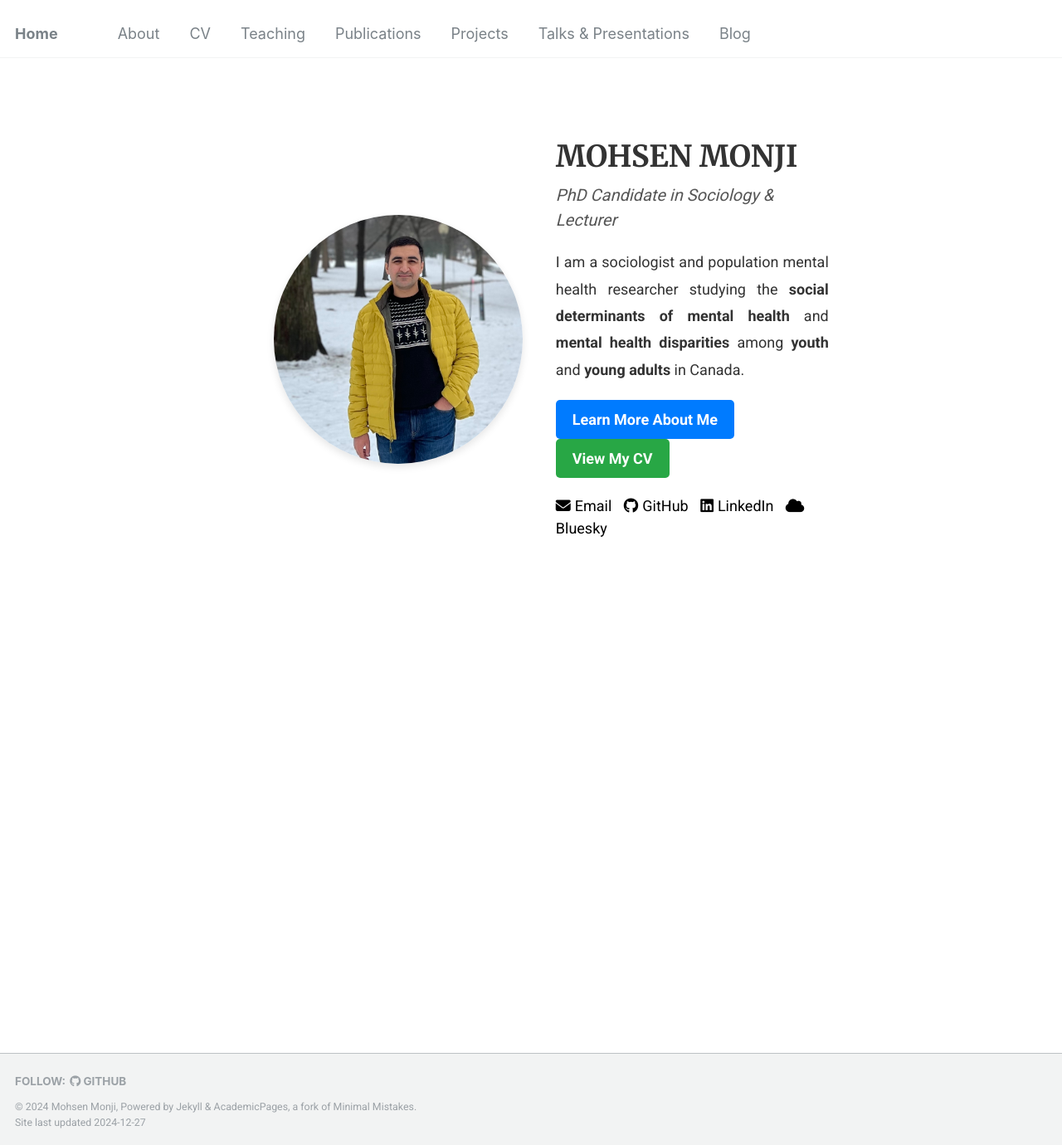
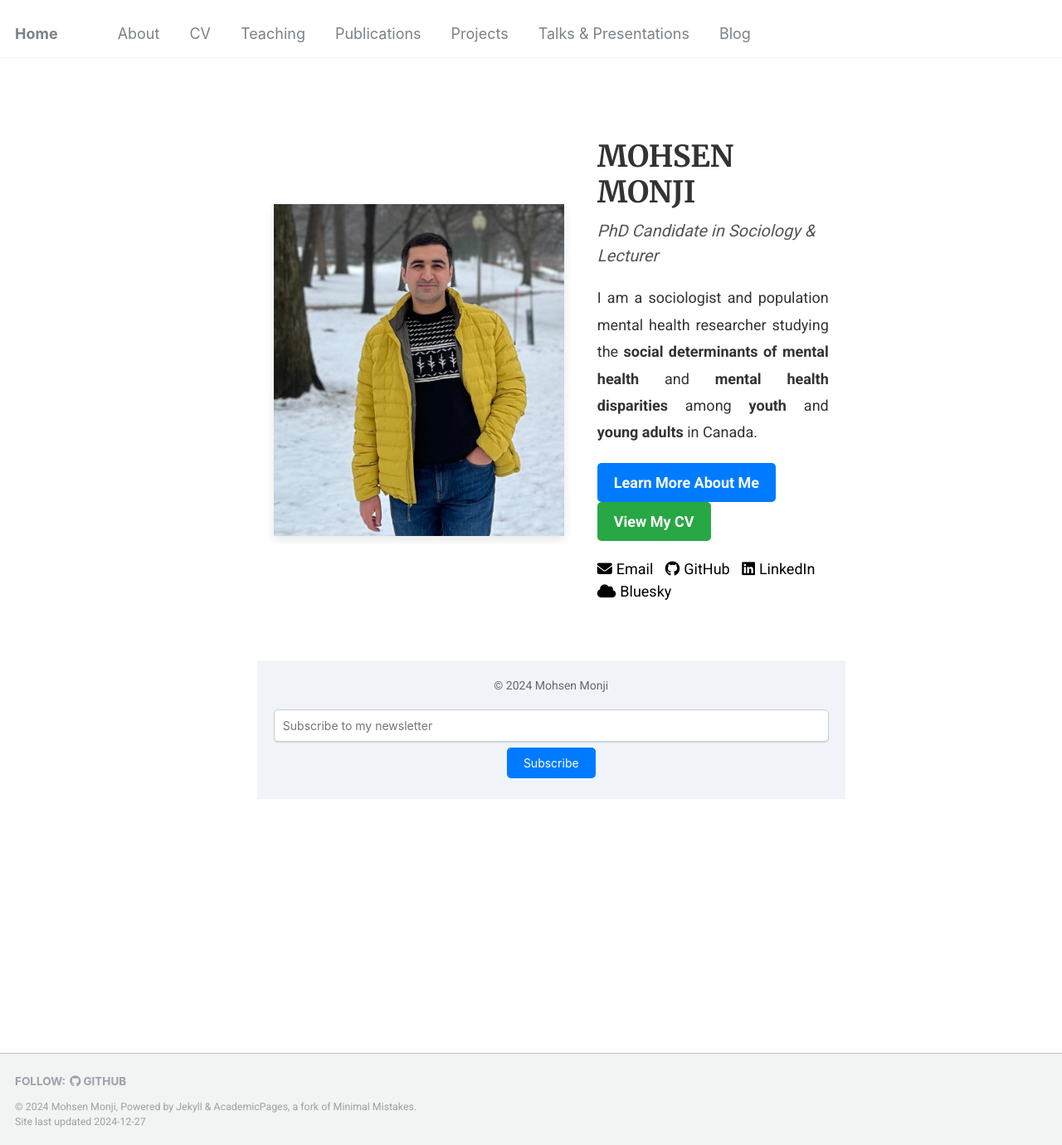
Before and after one commit to Mohsnmonji/mohsnmonji.github.io, a Jekyll site: the page built from _pages/front.md, in a window 1280 px wide and 1380 px high. Shown: the whole window at 83% size. Built offline with Jekyll 4.4.1, drawn with Linux system fonts in a browser that asks for light colours.

Commit message:
Update front.md

```diff
--- a/_pages/front.md
+++ b/_pages/front.md
@@ -10,7 +10,7 @@ hide_avatar: true
   <!-- Profile Image -->
   <div>
     <img src="images/profile.PNG" alt="Profile Picture of Mohsen Monji"
-         style="width: 300px; height: 300px; object-fit: cover; border-radius: 50%; box-shadow: 0px 4px 10px rgba(0, 0, 0, 0.1);">
+         style="width: 350px; height: 400px; object-fit: cover; border-radius: 0; box-shadow: 0px 4px 10px rgba(0, 0, 0, 0.1);">
   </div>
 
   <!-- Text Content -->
@@ -53,3 +53,13 @@ hide_avatar: true
     </div>
   </div>
 </div>
+
+<!-- Footer -->
+<footer style="margin-top: 50px; text-align: center; padding: 20px; background: #f0f4f8;">
+  <p style="font-size: 14px; color: #666;">© 2024 Mohsen Monji</p>
+  <form style="margin-top: 15px;">
+    <input type="email" placeholder="Subscribe to my newsletter"
+           style="padding: 10px; font-size: 14px; border: 1px solid #ccc; border-radius: 5px; margin-right: 10px;">
+    <button style="padding: 10px 20px; font-size: 14px; background-color: #007BFF; color: white; border: none; border-radius: 5px;">Subscribe</button>
+  </form>
+</footer>
```
